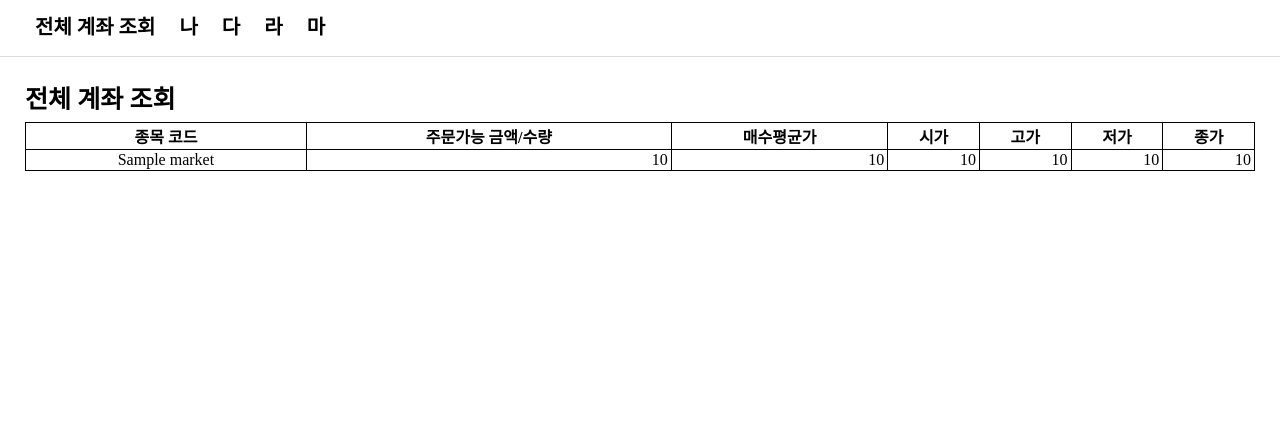
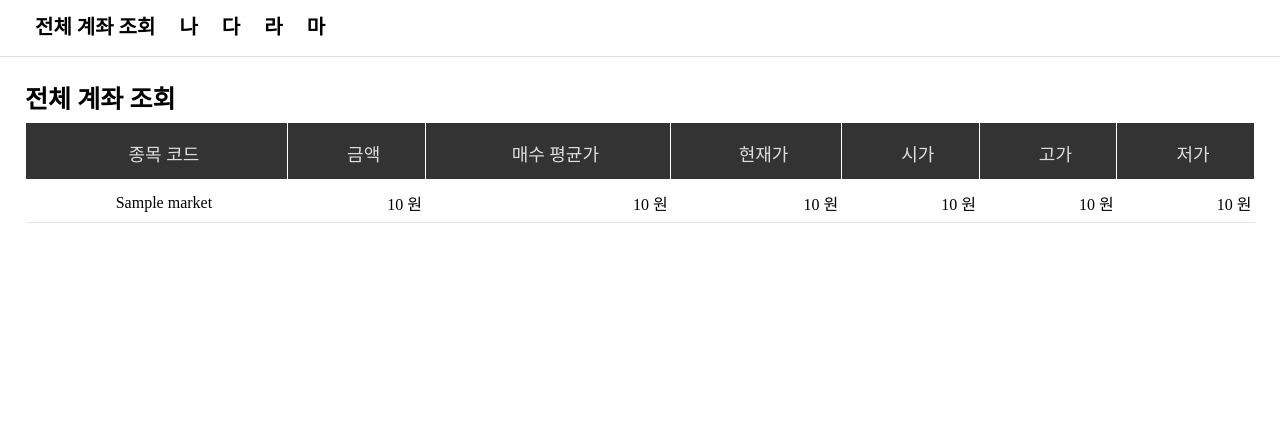
Before and after one commit to ChoWonJun999/djangoTest, a Django app: template home/templates/home.html in a window 1280 px wide. Shown: the part 60-482 px from the top of the page. Run offline with Django 4.2, Linux system fonts and the light colour scheme; the template is opened without the code that fills it: most values are stand-ins (such as "Sample title", 1, 10 or a date in 2020).

Commit message:
table css 추가

```diff
--- a/home/templates/headerTemplate.html
+++ b/home/templates/headerTemplate.html
@@ -9,9 +9,26 @@
         for(i=0; i<num_class.length; i++){
             if(isNaN(num_class[i].innerHTML)){
                 num_class[i].innerHTML = '-';
+            }else{
+                if(Math.round(num_class[i].innerHTML) < 100){
+                    num_class[i].innerHTML = Math.round(num_class[i].innerHTML * 100)/100;
+                }else{
+                    num_class[i].innerHTML = Math.round(num_class[i].innerHTML);
+                }
+                num_class[i].innerHTML = num_class[i].innerHTML.replace(/\B(?=(\d{3})+(?!\d))/g, ",");
             }
-            console.log(num_class[i].innerHTML);
         }
+        /*
+        마우스 오버된 칸의 행열 모두 마우스 오버 적용
+         */
+        $("td").mouseover(function(){
+            var table3 = $(this).parent();
+            $(table3).addClass("td_over");
+        });
+        $("td").mouseout(function(){
+            var table3 = $(this).parent();
+            $(table3).removeClass("td_over");
+        });
     });
 </script>
 <html>
--- a/home/templates/home.html
+++ b/home/templates/home.html
@@ -1,13 +1,6 @@
 {% extends 'headerTemplate.html' %}
 {% block content %}
-<script>
-    function ddd(id){
-        $("#id").val(id);
-        document.frm.action = "/delete/";
-        document.frm.submit();
-    }
-</script>
-<form id="frm" name="frm" method="POST" action="/if/">
+<form id="frm" name="frm" method="POST">
     {% csrf_token %}
     {% load humanize %}
     <input type="hidden" id="id" name="id"/>
@@ -18,35 +11,47 @@
         <table>
             <tr>
                 <th>종목 코드</th>
-                <th>주문가능 금액/수량</th>
-                <th>매수평균가</th>
+                <th>금액</th>
+                <!-- <th>보유/평가 금액</th> -->
+                <th>매수 평균가</th>
+                <th>현재가</th>
+
                 <th>시가</th>
                 <th>고가</th>
                 <th>저가</th>
-                <th>종가</th>
             </tr>
             {% for balance in data %}
             <tr>
-                <td>
-                    {{ balance.market }}
+                <td class="td_str">
+                    <a>{{ balance.market }}</a>
                 </td>
-                <td class="num">
-                    {{ balance.balance }}
+                <td class="td_num">
+                    <a class="num">{{ balance.current_price }}</a>
+                    원
+                    <!--
+                    <br>
+                    (<a class="num_float">{{ balance.balance }}</a>)
+                     -->
                 </td>
-                <td class="num">
-                    {{ balance.avg_buy_price }}
+                <td class="td_num">
+                    <a class="num">{{ balance.avg_buy_price }}</a>
+                    원
                 </td>
-                <td class="num">
-                    {{ balance.opening_price }}
+                <td class="td_num">
+                    <a class="num">{{ balance.trade_price }}</a>
+                    원
                 </td>
-                <td class="num">
-                    {{ balance.high_price }}
+                <td class="td_num">
+                    <a class="num">{{ balance.opening_price }}</a>
+                    원
                 </td>
-                <td class="num">
-                    {{ balance.low_price }}
+                <td class="td_num">
+                    <a class="num">{{ balance.high_price }}</a>
+                    원
                 </td>
-                <td class="num">
-                    {{balance.trade_price}}
+                <td class="td_num">
+                    <a class="num">{{ balance.low_price }}</a>
+                    원
                 </td>
             </tr>
             {% endfor %}
--- a/static/css/headerCss.css
+++ b/static/css/headerCss.css
@@ -1,5 +1,12 @@
 html {
     overflow-x: hidden;
+
+    /* 드래그 불가 */
+    -ms-user-select: none;
+    -moz-user-select: -moz-none;
+    -webkit-user-select: none;
+    -khtml-user-select: none;
+    user-select:none;
 }
 body {
     margin: 0;
@@ -78,15 +85,41 @@ body {
     font-size: 25px;
     color: black;
 }
-.bodyContent table{
+table{
+    cursor: default;
     width: 100%;
-}
-.bodyContent table, th, td{
-    border: 1px solid black;
+    background-color: #fff;
     border-collapse: collapse;
     text-align: center;
 }
-.bodyContent table .num{
+table tr{
+    border-bottom: 1px solid #e5e5e5;
+}
+table th, td {
+    font-weight: unset;
+    padding-right: 10px;
+    padding-left: 25px;
+}
+table th{
+    border: 1px solid #fff;
+    font-size: 18px;
+    padding-top: 17px;
+    padding-bottom: 13px;
+    color: #ddd;
+    background-color: #333;
+}
+table td{
+    padding-top: 11px;
+    padding-bottom: 7px;
+}
+td:hover {
+    background-color: #8c99f8;
+    color: #fff;
+}
+.td_over{
+    background-color: #e2e6f7;
+}
+table .td_num{
     text-align: right;
     padding-right: 3px;
 }
```
